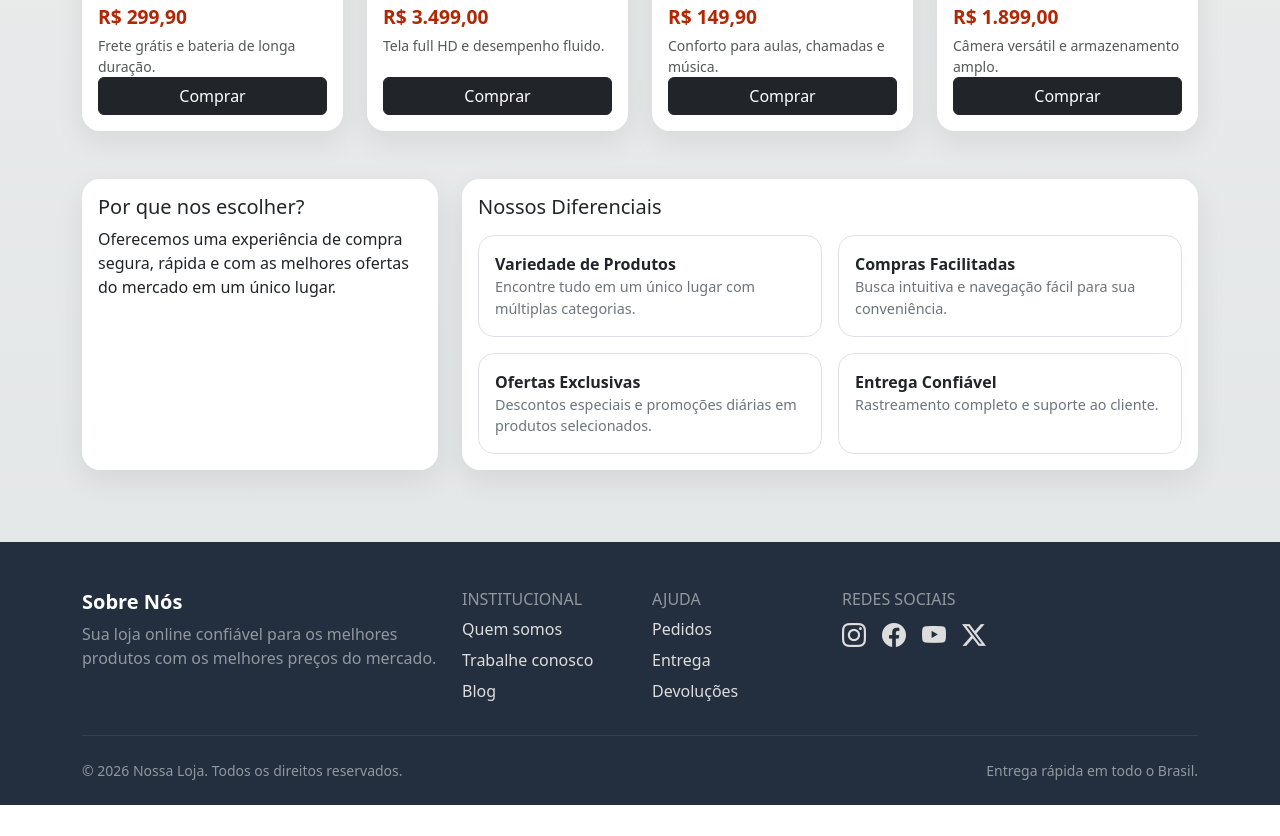
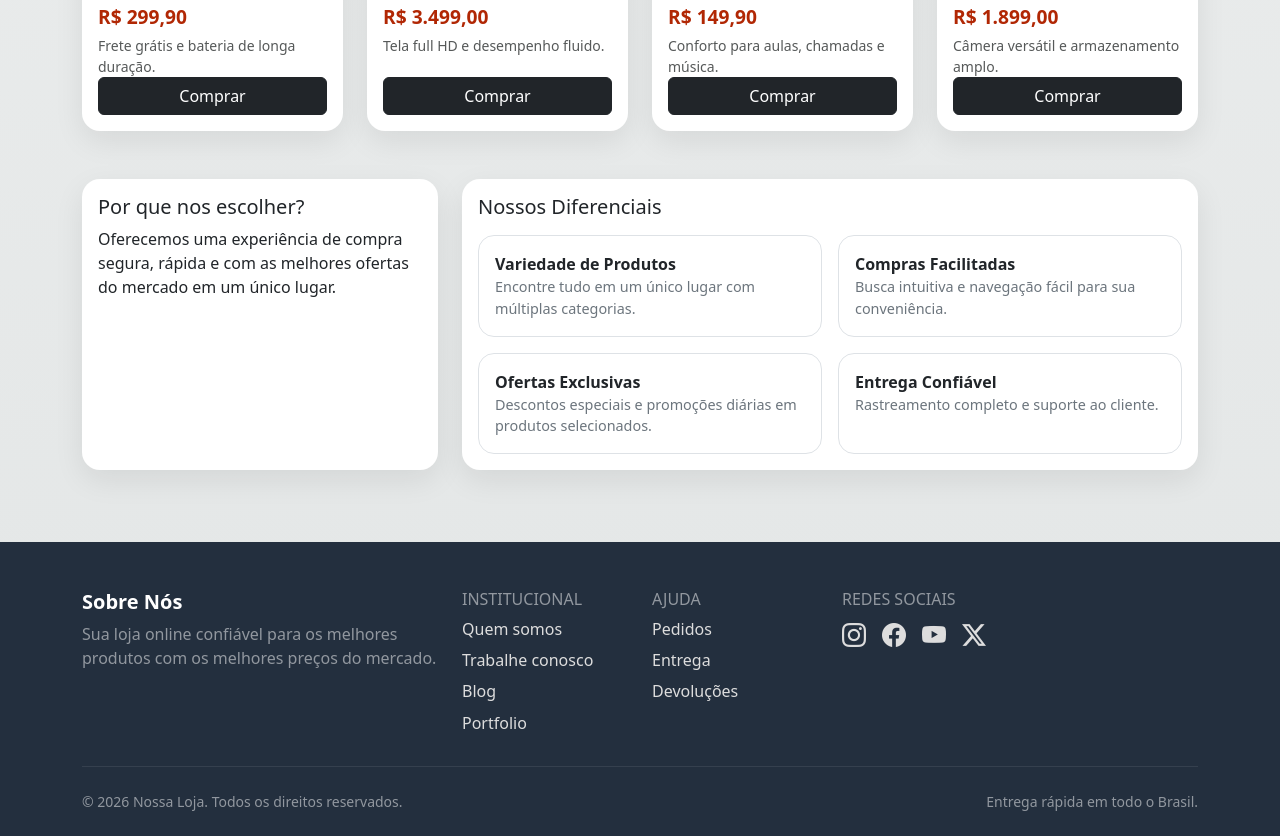
Before and after one commit to DanTheBrazuca/Amazon, a plain HTML site: page index.html in a window 1280 px wide. Shown: the part 1783-2619 px from the top of the page. Before the commit the page ends 2588 px from the top, so only its background shows below. Drawn offline with nearby package versions, Linux system fonts and the light colour scheme.

Commit message:
Added Portfolio link

```diff
--- a/index.html
+++ b/index.html
@@ -266,6 +266,7 @@
           <a href="#">Quem somos</a>
           <a href="#">Trabalhe conosco</a>
           <a href="#">Blog</a>
+          <a href="https://danthebrazuca.github.io/Portfolio/">Portfolio</a>
         </div>
         <div class="col-6 col-md-2">
           <h6 class="text-uppercase text-white-50">Ajuda</h6>
```
